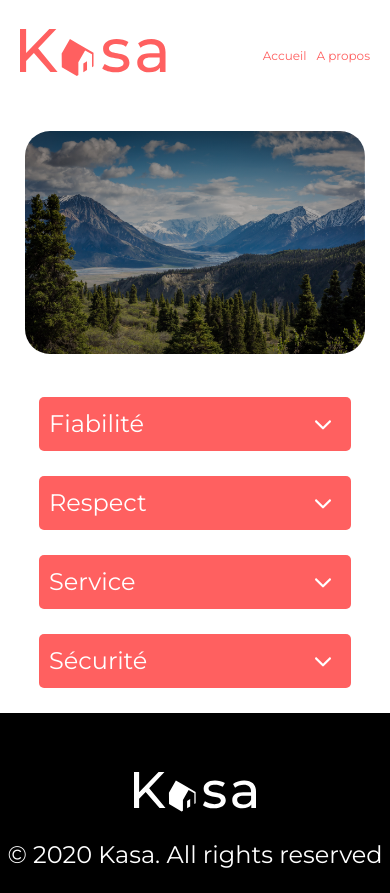
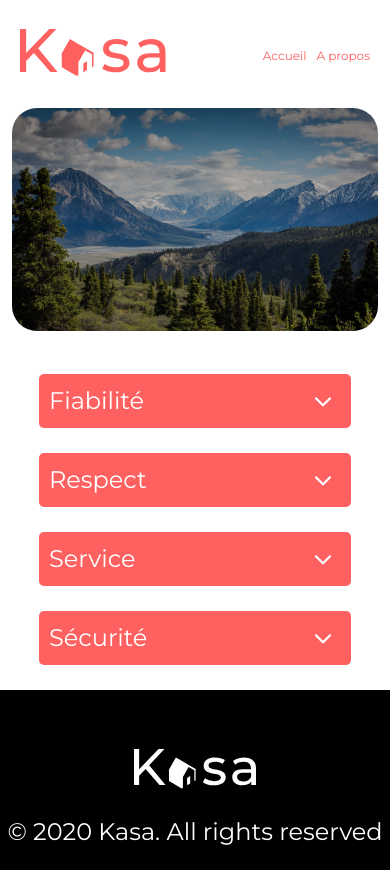
Before and after one commit to ferdi-m20/DW-OC-P7-Kasa, a React (Create React App) app: page /about in a window 390 px wide. After the commit the page ends 870 px from the top, so only its background shows below. Built offline with nearby package versions, Linux system fonts and the light colour scheme.

Commit message:
Responsive appliqué dans Banner.css

```diff
--- a/src/styles/Banner.css
+++ b/src/styles/Banner.css
@@ -37,3 +37,27 @@
   background-position: center;
   background-size: cover;
 }
+
+@media screen and (max-width: 650px) {
+  .home-banner {
+    height: 111px;
+    width: auto;
+    margin: 0 20px;
+    padding: 20px 0;
+    border-radius: 10px;
+    background-image: linear-gradient(rgba(0, 0, 0, 0.3), rgba(0, 0, 0, 0.3)),
+      url("../assets/home_banner.png");
+  }
+
+  .home-banner-title {
+    margin-left: 5%;
+    grid-template-columns: 100%;
+  }
+
+  .about-banner {
+    background-image: linear-gradient(rgba(0, 0, 0, 0.3), rgba(0, 0, 0, 0.3)),
+      url("../assets/about_banner.png");
+    width: 94%;
+    margin-top: 0;
+  }
+}
```
